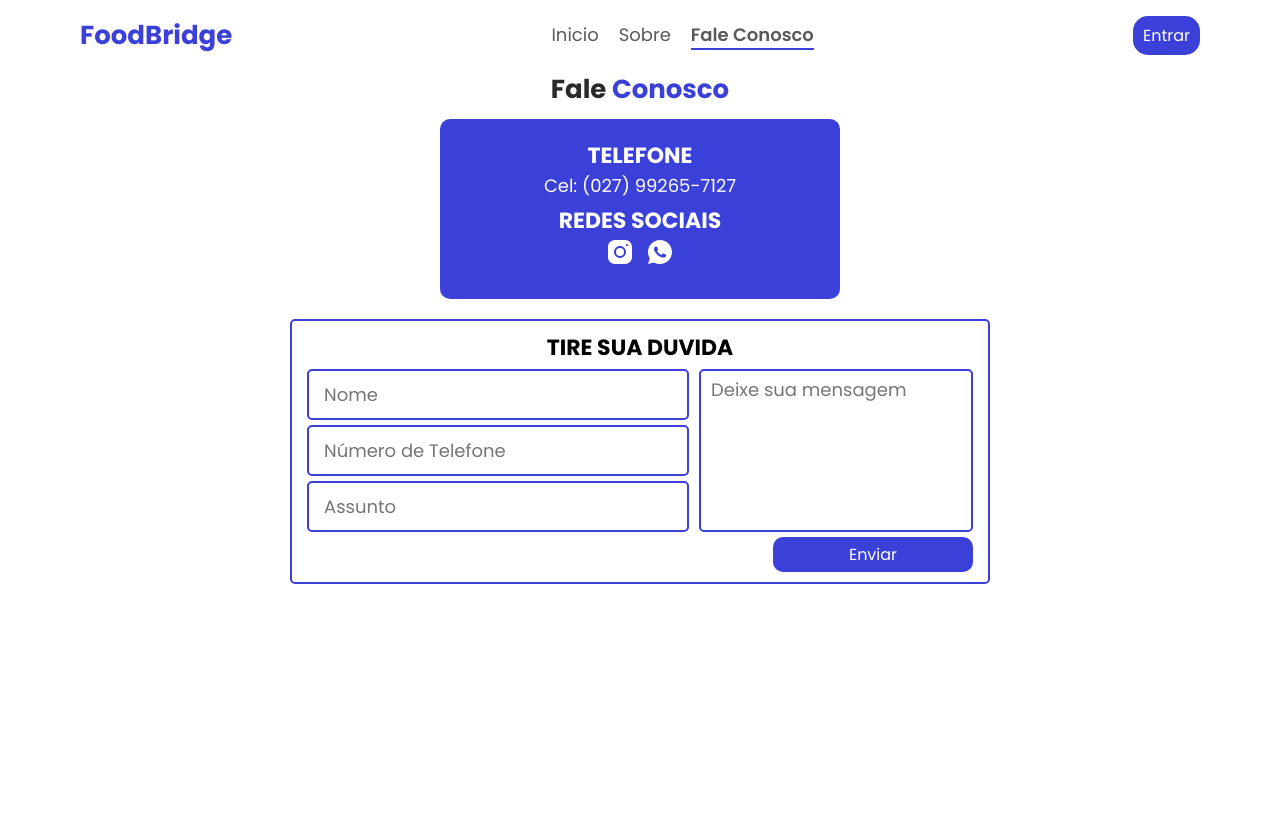
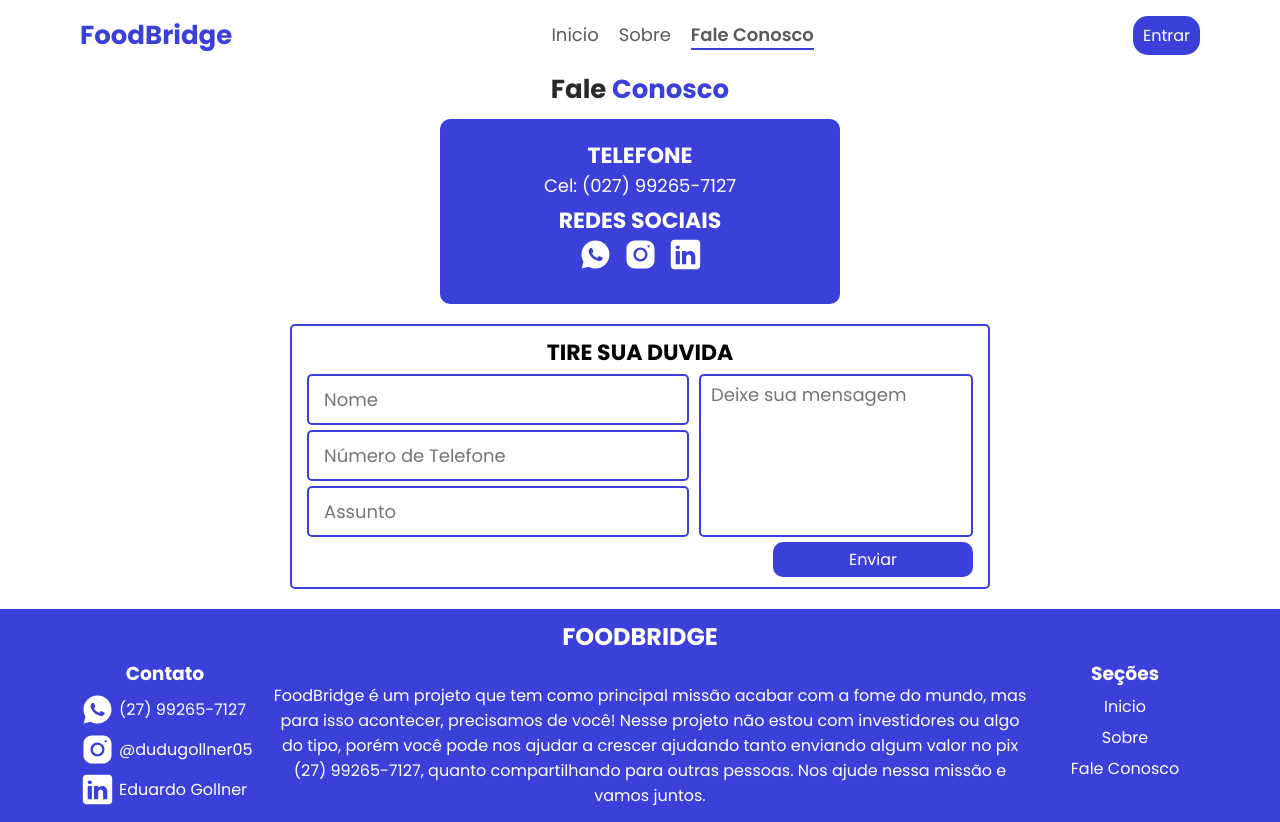
Before and after one commit to EduardoGollner0609/FoodBridge, a React (Vite) app in the folder frontend/: page /contact in a window 1280 px wide. Before the commit the page ends 800 px from the top, so only its background shows below. Built offline with nearby package versions, Linux system fonts and the light colour scheme; no server answers.

Commit message:
Criando Footer e adicionando links de contato.

```diff
--- a/frontend/src/App.css
+++ b/frontend/src/App.css
@@ -37,6 +37,9 @@ ul {
   list-style: none;
 }
 
+main {
+  margin-bottom: 10px;
+}
 header nav {
   height: 100%;
   display: flex;
--- /dev/null
+++ b/frontend/src/components/Footer/index.tsx
@@ -0,0 +1,69 @@
+import './styles.css';
+import whatsappIcon from '../../assets/whatsapp-icon.svg';
+import instagramIcon from '../../assets/instagram-icon.svg';
+import linkedinIcon from '../../assets/linkedin-icon.svg';
+
+export default function Footer() {
+    return (
+        <footer>
+            <h2>FoodBridge</h2>
+            <div className="footer-content container">
+                <div className="footer-contacts">
+                    <h3>Contato</h3>
+                    <ul className="footer-contacts-list">
+                        <li className="footer-contact-option-item">
+                            <a href="https://wa.me/27992657127?text=Ol%C3%A1%2C%20tudo%20bem%3F%20Vim%20do%20FoodBridge.">
+                                <img src={whatsappIcon} alt="" />
+                                <p>(27) 99265-7127</p>
+                            </a>
+                        </li>
+                        <li className="footer-contact-option-item">
+                            <a href="https://www.instagram.com/dudugollner05/">
+                                <img src={instagramIcon} alt="" />
+                                <p>@dudugollner05</p>
+                            </a>
+                        </li>
+                        <li className="footer-contact-option-item">
+                            <a href="https://www.linkedin.com/in/eduardo-gollner/">
+                                <img src={linkedinIcon} alt="" />
+                                <p>Eduardo Gollner</p>
+                            </a>
+                        </li>
+                    </ul>
+                </div>
+                <div className="footer-description">
+                    <p>
+                        FoodBridge é um projeto que tem como principal missão
+                        acabar com a fome do mundo, mas para isso acontecer,
+                        precisamos de você! Nesse projeto não estou com investidores ou algo do tipo,
+                        porém você pode nos ajudar a crescer ajudando tanto enviando algum valor no pix (27) 99265-7127,
+                        quanto compartilhando para outras pessoas.
+                        Nos ajude nessa missão e vamos juntos.
+                    </p>
+
+                </div>
+                <div className="footer-sections">
+                    <h3>Seções</h3>
+                    <ul>
+                        <li>
+                            <a href="">
+                                Inicio
+                            </a>
+                        </li>
+                        <li>
+                            <a href="">
+                                Sobre
+                            </a>
+                        </li>
+                        <li>
+                            <a href="">
+                                Fale Conosco
+                            </a>
+                        </li>
+                    </ul>
+                </div>
+            </div>
+
+        </footer>
+    );
+}
--- /dev/null
+++ b/frontend/src/components/Footer/styles.css
@@ -0,0 +1,65 @@
+footer {
+  background-color: var(--fb-color-primary);
+  padding: 10px 20px;
+  color: var(--fb-color-quartiary);
+}
+
+.footer-content {
+  display: flex;
+  justify-content: space-between;
+  gap: 20px;
+}
+
+footer h2 {
+  text-align: center;
+  text-transform: uppercase;
+  margin-bottom: 5px;
+}
+
+.footer-contacts h3,
+.footer-sections h3 {
+  text-align: center;
+  margin-bottom: 4px;
+}
+
+.footer-contact-option-item a {
+  display: flex;
+  align-items: center;
+  gap: 4px;
+  max-width: 170px;
+  margin-bottom: 5px;
+}
+
+.footer-description {
+  padding: 20px 0 0 0;
+  margin: auto;
+  text-align: center;
+}
+
+.footer-sections ul {
+  display: flex;
+  flex-direction: column;
+  justify-content: center;
+  gap: 2px;
+}
+
+.footer-sections ul li {
+  text-align: center;
+  padding: 2px 0;
+  min-width: 150px;
+  transition: 0.4s;
+}
+
+.footer-sections ul li a {
+  display: block;
+}
+
+.footer-sections ul li:hover {
+  background-color: var(--fb-color-quartiary);
+  color: var(--fb-color-primary);
+}
+
+.footer-contact-option-item a img {
+  width: 35px;
+  height: 35px;
+}
--- a/frontend/src/routes/IntroductionPage/HomePage/styles.css
+++ b/frontend/src/routes/IntroductionPage/HomePage/styles.css
@@ -15,6 +15,7 @@
   max-height: 431px;
   max-width: 431px;
   border-radius: 50%;
+  border: 4px solid var(--fb-color-primary);
 }
 
 .home-page-introduction-invite h2 {
--- a/frontend/src/routes/IntroductionPage/TalkToUsPage/index.tsx
+++ b/frontend/src/routes/IntroductionPage/TalkToUsPage/index.tsx
@@ -1,6 +1,7 @@
 import './styles.css'
 import instagramIcon from '../../../assets/instagram-icon.svg';
 import whatssapIcon from '../../../assets/whatsapp-icon.svg';
+import linkedinIcon from '../../../assets/linkedin-icon.svg';
 
 export default function TalkToUsPage() {
     return (
@@ -16,16 +17,18 @@ export default function TalkToUsPage() {
                         <div className="card-talk-to-us-contact-item">
                             <h3>Redes Sociais</h3>
                             <div className="card-talk-to-us-cotact-icons">
-                                <a href="">
+                                <a href="https://wa.me/27992657127?text=Ol%C3%A1%2C%20tudo%20bem%3F%20Vim%20do%20FoodBridge.">
+                                    <img src={whatssapIcon} alt="" />
+                                </a>
+                                <a href="https://www.instagram.com/dudugollner05/">
                                     <img src={instagramIcon} alt="" />
                                 </a>
-                                <a href="">
-                                    <img src={whatssapIcon} alt="" />
+                                <a href="https://www.linkedin.com/in/eduardo-gollner/">
+                                    <img src={linkedinIcon} alt="" />
                                 </a>
                             </div>
                         </div>
                     </div>
-
                     <div className="card-talk-to-us-send-question">
                         <h3>Tire sua duvida</h3>
                         <form >
--- a/frontend/src/routes/IntroductionPage/TalkToUsPage/styles.css
+++ b/frontend/src/routes/IntroductionPage/TalkToUsPage/styles.css
@@ -38,6 +38,11 @@
   display: flex;
   justify-content: center;
   gap: 10px;
+}
+
+.card-talk-to-us-cotact-icons a img {
+  height: 35px;
+  width: 35px;
 }
 
 .card-talk-to-us-send-question {
--- a/frontend/src/routes/IntroductionPage/index.tsx
+++ b/frontend/src/routes/IntroductionPage/index.tsx
@@ -1,5 +1,6 @@
 import { Outlet } from "react-router-dom";
 import HeaderHomePage from "../../components/HeaderHomePage";
+import Footer from "../../components/Footer";
 
 export default function IntroductionPage() {
 
@@ -7,6 +8,7 @@ export default function IntroductionPage() {
         <>
             <HeaderHomePage />
             <Outlet />
+            <Footer />
         </>
     );
 }
```
Also changed, not shown: frontend/src/assets/linkedin-icon.svg (added).
